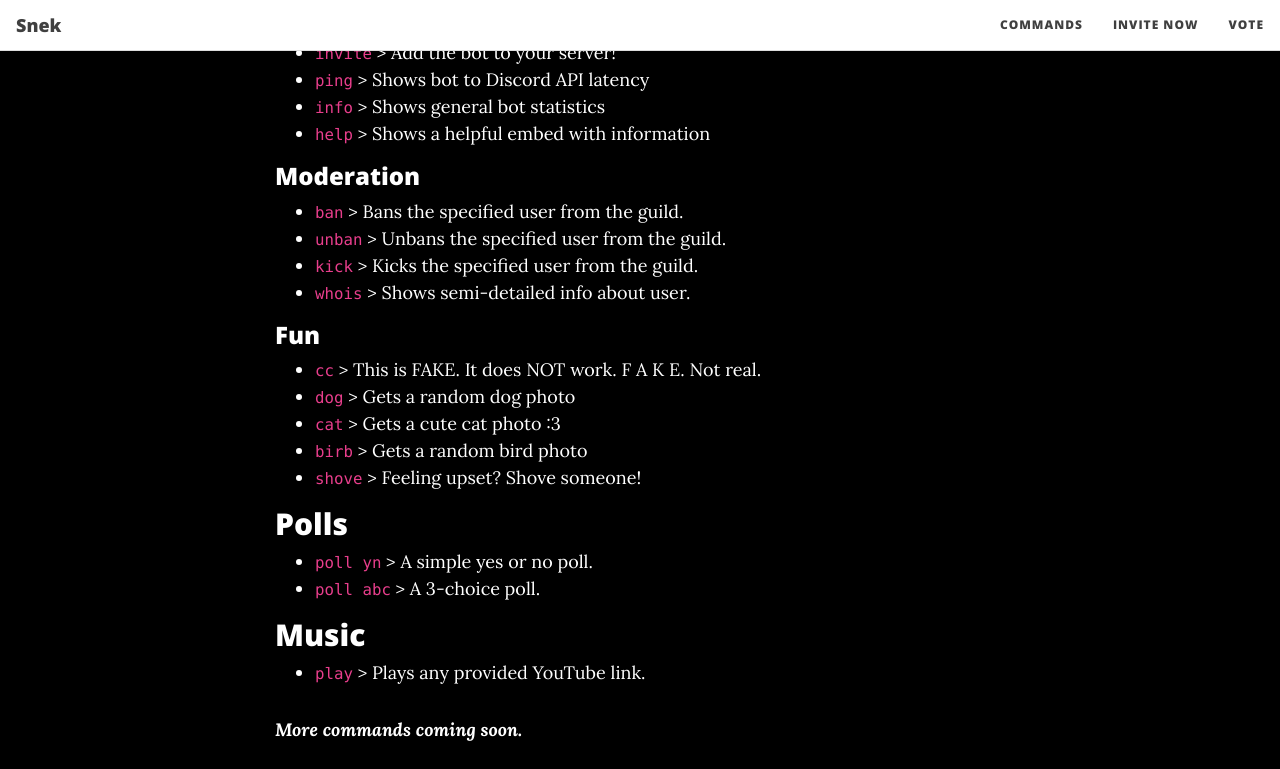
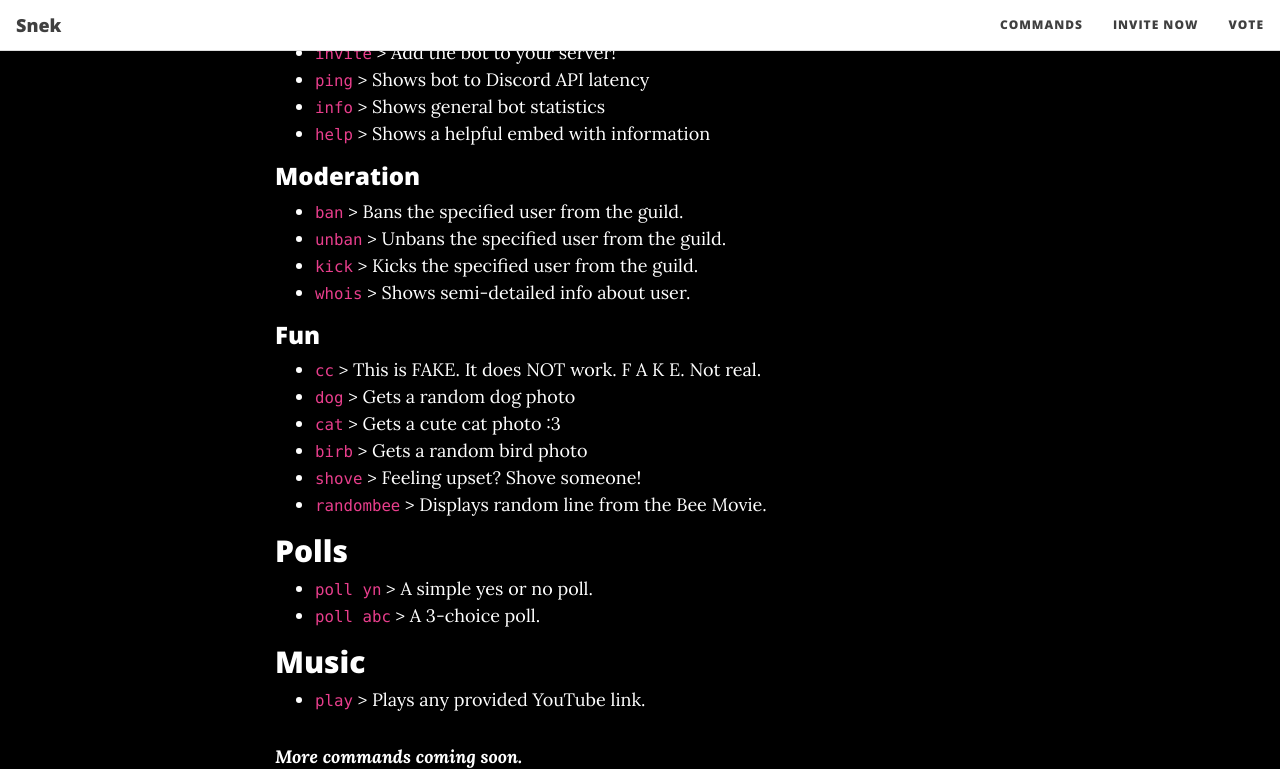
Before and after one commit to onyxcode/snekbot.me, a Jekyll site: the page built from commands.md, in a window 1280 px wide and 900 px high, scrolled down 970 px, cut to the strip 0-769 px from the top of the window. Built offline with Jekyll 4.4.1, drawn with Linux system fonts in a browser that asks for light colours; nearby versions of some CDN libraries.

Commit message:
Update commands.md

```diff
--- a/commands.md
+++ b/commands.md
@@ -49,6 +49,7 @@ comments: false
 - `cat` > Gets a cute cat photo :3
 - `birb` > Gets a random bird photo
 - `shove` > Feeling upset? Shove someone!
+- `randombee` > Displays random line from the Bee Movie.
 
 ## Polls
 - `poll yn` > A simple yes or no poll.
```
